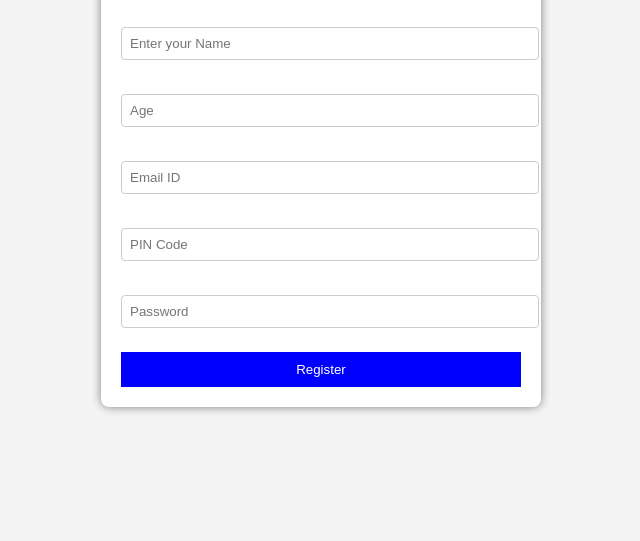
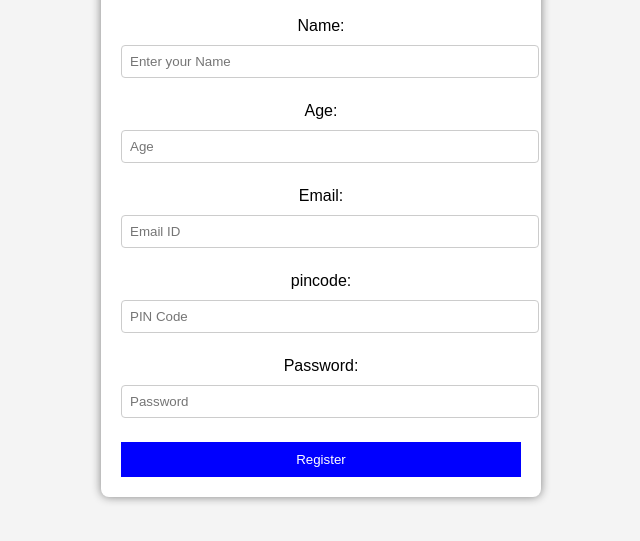
Before and after one commit to NareshNaik2004/Registration-Form, a plain HTML site: page index.html in a window 1280 px wide. Shown: the part 79-620 px from the top of the page, without its empty margins (319-959 px from the left). Drawn offline with Linux system fonts and the light colour scheme.

Commit message:
index.html

```diff
--- a/index.html
+++ b/index.html
@@ -44,17 +44,23 @@
     <div class="container">
         <h2>Registration Form</h2>
         <form id="registrationForm">
+            <label for="name"> Name:</label><br>
             <input type="text" id="name" placeholder="Enter your Name">
             <p class="error" id="nameError"></p>
-
+            <label for="age">Age:</label>
+<br>
             <input type="number" id="age" placeholder="Age">
             <p class="error" id="ageError"></p>
-
+            <label for="email">Email:</label>
+<br>
             <input type="email" id="email" placeholder="Email ID">
             <p class="error" id="emailError"></p>
-
+            <label for="pincode"> pincode:</label>
+<br>
             <input type="text" id="pincode" placeholder="PIN Code">
             <p class="error" id="pinError"></p>
+            <label for="password">Password:</label>
+            <br>
 
             <input type="password" id="password" placeholder="Password">
             <p class="error" id="passwordError"></p>
```
